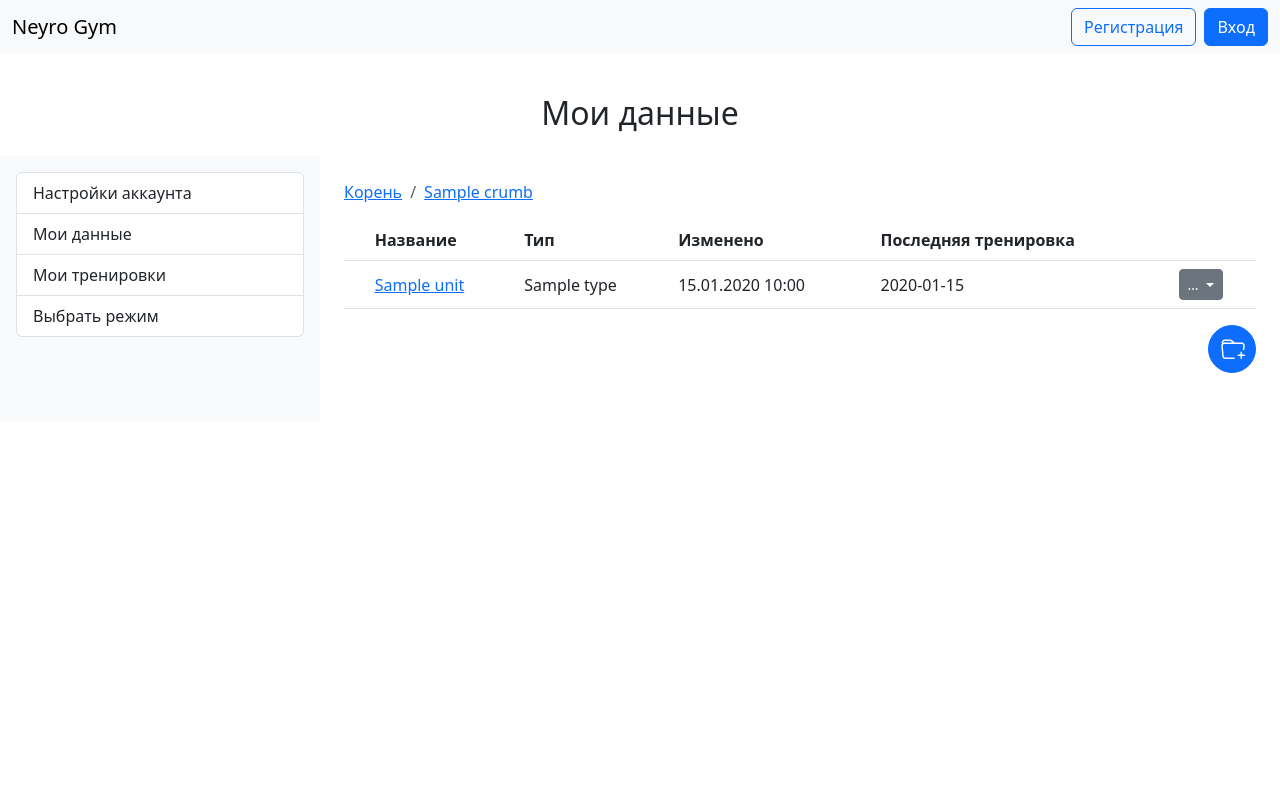
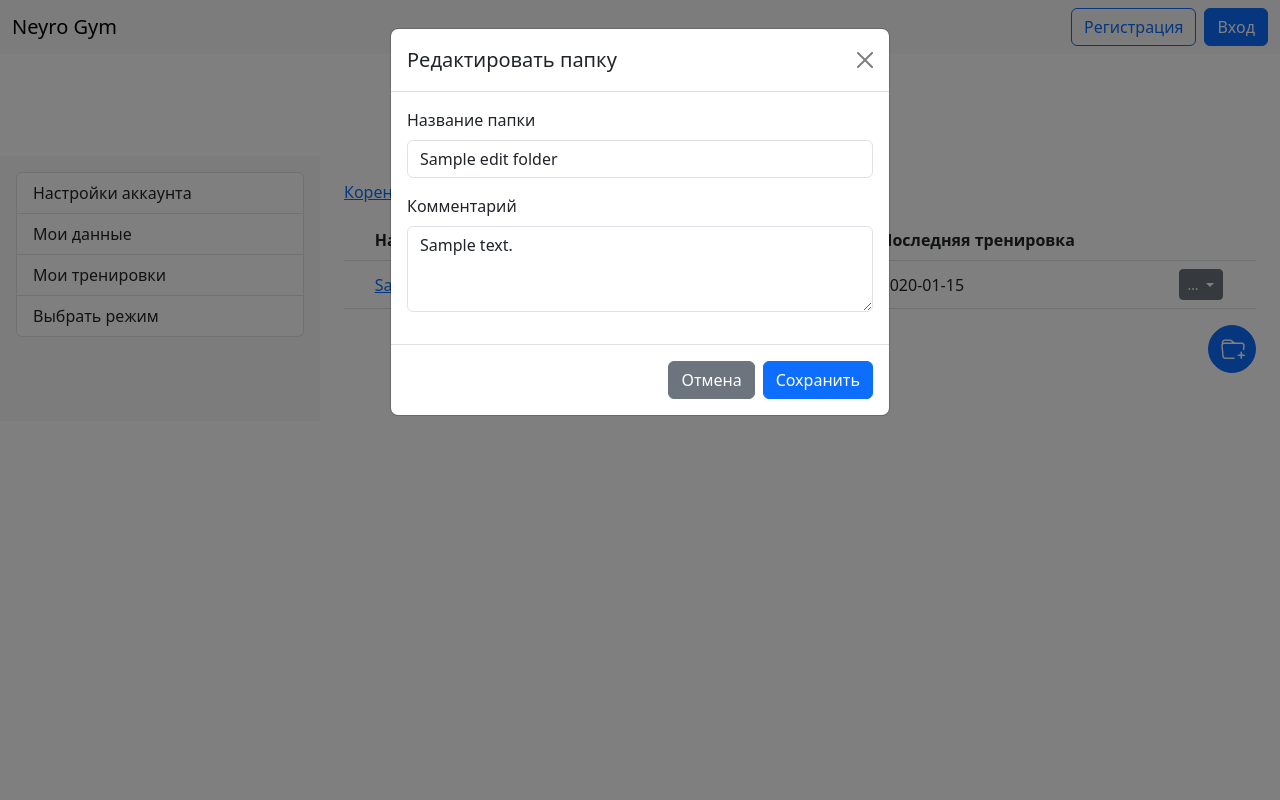
Before and after one commit to kirpix524/neurogym, a Flask app: template app/presentation/controllers/user_data/templates/user_data.html in a window 1280 px wide. Run offline with Flask 3, Linux system fonts and the light colour scheme; the template is opened without the code that fills it: most values are stand-ins (such as "Sample title", 1, 10 or a date in 2020).

Commit message:
implemented folder edition

```diff
--- a/app/application/use_cases/update_folder.py
+++ b/app/application/use_cases/update_folder.py
@@ -1,8 +1,7 @@
-# app/application/use_cases/update_folder.py
-
 from typing import Type, Optional
 from app.application.dtos.folder import UpdateFolderDto
-from app.infrastructure.models import FolderModel, db
+from app.infrastructure.db.models.folder import FolderModel
+from app.extensions import db
 
 class UpdateFolderUseCase:
     def __init__(
--- a/app/presentation/controllers/user_data/templates/user_data.html
+++ b/app/presentation/controllers/user_data/templates/user_data.html
@@ -29,6 +29,7 @@
                   class="btn btn-primary rounded-circle"
                   data-bs-toggle="modal"
                   data-bs-target="#createFolderModal"
+                  data-parent-id="{{ parent_folder_id or '' }}"
                   style="width: 48px; height: 48px;">
             <i class="bi bi-folder-plus" style="font-size: 1.5rem;"></i>
           </button>
@@ -38,6 +39,15 @@
   </div>
 
   {% include '_create_folder_modal.html' %}
+
+  <script>
+    document.addEventListener('DOMContentLoaded', function () {
+      {% if edit_folder %}
+        var folderModal = new bootstrap.Modal(document.getElementById('createFolderModal'));
+        folderModal.show();
+      {% endif %}
+    });
+  </script>
   <script src="https://cdn.jsdelivr.net/npm/bootstrap@5.3.0/dist/js/bootstrap.bundle.min.js"></script>
 </body>
 </html>
--- /dev/null
+++ b/app/presentation/static/js/fill_create_folder_form.js
@@ -0,0 +1,37 @@
+  document.getElementById('createFolderModal')
+  .addEventListener('show.bs.modal', function (event) {
+    const button      = event.relatedTarget;
+    const folderId    = button.getAttribute('data-folder-id');
+    const parentId    = button.getAttribute('data-parent-id')     || '';
+    const name        = button.getAttribute('data-folder-name')   || '';
+    const comment     = button.getAttribute('data-folder-comment')|| '';
+
+    const modal       = this;
+    const titleEl     = modal.querySelector('.modal-title');
+    const form        = modal.querySelector('#folderForm');
+    const idInput     = modal.querySelector('#folderIdInput');
+    const parentInput = modal.querySelector('#parentIdInput');
+    const nameInput   = modal.querySelector('#folderName');
+    const commentInput= modal.querySelector('#folderComment');
+    const submitBtn   = modal.querySelector('#folderSubmitBtn');
+
+    // читаем URL из data-атрибутов модалки
+    const createUrl   = modal.getAttribute('data-create-url');
+    const updateUrl   = modal.getAttribute('data-update-url');
+
+    if (folderId) {
+      titleEl.textContent    = 'Редактировать папку';
+      form.action            = updateUrl;
+      idInput.value          = folderId;
+      submitBtn.textContent  = 'Сохранить';
+    } else {
+      titleEl.textContent    = 'Создать новую папку';
+      form.action            = createUrl;
+      idInput.value          = '';
+      submitBtn.textContent  = 'Создать';
+    }
+
+    parentInput.value  = parentId;
+    nameInput.value    = name;
+    commentInput.value = comment;
+  });
--- a/app/presentation/templates/_create_folder_modal.html
+++ b/app/presentation/templates/_create_folder_modal.html
@@ -1,8 +1,15 @@
-<div class="modal fade" id="createFolderModal" tabindex="-1"
-     aria-labelledby="createFolderModalLabel" aria-hidden="true">
+<div class="modal fade"
+     id="createFolderModal"
+     tabindex="-1"
+     aria-labelledby="createFolderModalLabel"
+     aria-hidden="true"
+     data-create-url="{{ url_for('data.create_folder') }}"
+     data-update-url="{{ url_for('data.update_folder') }}"
+>
   <div class="modal-dialog">
     <div class="modal-content">
-      <form method="post"
+      <form id="folderForm"
+            method="post"
             action="{% if edit_folder %}{{ url_for('data.update_folder') }}{% else %}{{ url_for('data.create_folder') }}{% endif %}">
         <div class="modal-header">
           <h5 class="modal-title" id="createFolderModalLabel">
@@ -12,10 +19,9 @@
                   data-bs-dismiss="modal" aria-label="Закрыть"></button>
         </div>
         <div class="modal-body">
-          <input type="hidden" name="parent_id" value="{{ parent_folder_id }}">
-          {% if edit_folder %}
-            <input type="hidden" name="folder_id" value="{{ edit_folder.id }}">
-          {% endif %}
+          <input type="hidden" name="parent_id" id="parentIdInput" value="{{ parent_folder_id or '' }}">
+          <input type="hidden" name="folder_id" id="folderIdInput" value="{{ edit_folder.id if edit_folder else '' }}">
+
           <div class="mb-3">
             <label for="folderName" class="form-label">Название папки</label>
             <input type="text" class="form-control"
@@ -29,13 +35,13 @@
             <textarea class="form-control"
                       id="folderComment"
                       name="folder_comment"
-                      rows="3">{{ edit_folder.comment or '' }}</textarea>
+                      rows="3">{{ edit_folder.comment or '' if edit_folder else '' }}</textarea>
           </div>
         </div>
         <div class="modal-footer">
           <button type="button" class="btn btn-secondary"
                   data-bs-dismiss="modal">Отмена</button>
-          <button type="submit" class="btn btn-primary">
+          <button type="submit" class="btn btn-primary" id="folderSubmitBtn">
             {% if edit_folder %}Сохранить{% else %}Создать{% endif %}
           </button>
         </div>
@@ -43,3 +49,4 @@
     </div>
   </div>
 </div>
+<script src="{{ url_for('static', filename='js/fill_create_folder_form.js') }}"></script>
--- a/app/presentation/templates/_data_list.html
+++ b/app/presentation/templates/_data_list.html
@@ -51,10 +51,18 @@
             </button>
             <ul class="dropdown-menu" aria-labelledby="dropdownMenuButton{{ unit.id }}">
               <li>
-                <a class="dropdown-item"
-                   href="{{ url_for('data.edit_folder', folder_id=unit.id, parent_id=parent_folder_id) }}">
+                <button
+                  class="dropdown-item"
+                  type="button"
+                  data-bs-toggle="modal"
+                  data-bs-target="#createFolderModal"
+                  data-folder-id="{{ unit.id }}"
+                  data-parent-id="{{ parent_folder_id }}"
+                  data-folder-name="{{ unit.name }}"
+                  data-folder-comment="{{ unit.comment or '' }}"
+                >
                   Редактировать папку
-                </a>
+                </button>
               </li>
               <li>
                 <form action="{{ url_for('data.delete_folder', folder_id=unit.id, parent_id=parent_folder_id) }}"
```
Also changed, not shown: app/presentation/controllers/user_data/routes.py (+32 -2 lines).
